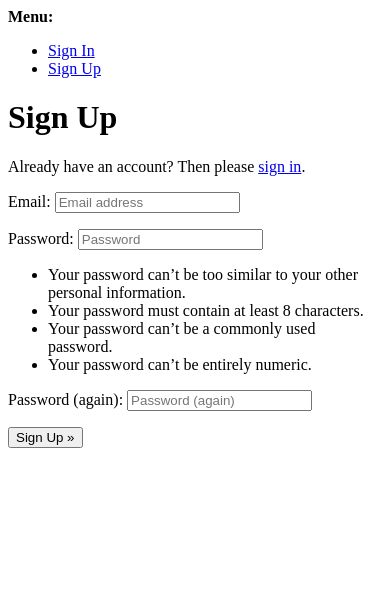
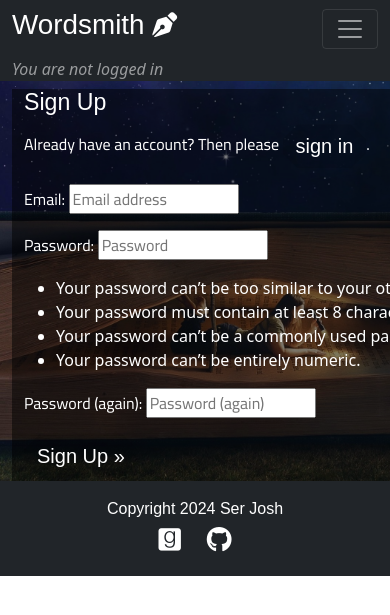
Before and after one commit to SerJosh/wordsmith, a Django app: page /accounts/signup/ in a window 390 px wide; the page is wider, and only the part inside the window is pictured. Shown: the top 615 px of that part. Run offline with Django 4.2, Linux system fonts and the light colour scheme; some libraries are stand-ins or nearby versions; some web fonts are replaced.

Commit message:
Style and make sign up/register responsive

```diff
--- a/static/css/style.css
+++ b/static/css/style.css
@@ -113,6 +113,19 @@ p {
     margin-top:2%;
  }
 
+ .form-lg-in {
+    width: 55rem;
+ }
+
+ .form-lg-out  {
+    width: 35rem;
+ }
+
+ .form-reg {
+    width: 55rem;
+    height:25rem;
+ }
+
 /* !!! */
 .big-story-card {
     background-color: rgba(0, 0, 0, 0.5)
--- a/templates/account/login.html
+++ b/templates/account/login.html
@@ -8,7 +8,7 @@
 
 {% block content %}
 <div class="container-fluid logged-img" style="background-image: url({% static 'images/bookstars.jpg' %}); background-size: cover;">
-<div class="container form text-white"  style="width: 55rem;">
+<div class="container form form-lg-in text-white" >
     <div class="row ">
             <h3>{% trans "Sign In" %}</h3>
 
--- a/templates/account/logout.html
+++ b/templates/account/logout.html
@@ -8,7 +8,7 @@
 
 {% block content %}
 <div class="container-fluid logged-img" style="background-image: url({% static 'images/bookstars.jpg' %}); background-size: cover;">
-    <div class="container form text-white"  style="width: 35rem;">
+    <div class="container form form-lg-out text-white">
     <div class="row">
             <h3>{% trans "Sign Out" %}</h3>
 
--- a/templates/account/signup.html
+++ b/templates/account/signup.html
@@ -1,21 +1,30 @@
-{% extends "account/base.html" %}
+{% extends "base.html" %}
+
+{% load static %}
 
 {% load i18n %}
 
 {% block head_title %}{% trans "Signup" %}{% endblock head_title %}
 
 {% block content %}
-<h1>{% trans "Sign Up" %}</h1>
+<div class="container-fluid logged-img" style="background-image: url({% static 'images/bookstars.jpg' %}); background-size: cover;">
+  <div class="container form form-reg text-white">
+    <div class="row ">
+<h3>{% trans "Sign Up" %}</h3>
 
-<p>{% blocktrans %}Already have an account? Then please <a href="{{ login_url }}">sign in</a>.{% endblocktrans %}</p>
-
+<p>{% blocktrans %}Already have an account? Then please <a class="btn btn-signup right btn-dark btn-welcome" href="{{ login_url }}">sign in</a>.{% endblocktrans %}</p>
+</div>
+<div class="row">
 <form class="signup" id="signup_form" method="post" action="{% url 'account_signup' %}">
   {% csrf_token %}
   {{ form.as_p }}
   {% if redirect_field_value %}
   <input type="hidden" name="{{ redirect_field_name }}" value="{{ redirect_field_value }}" />
   {% endif %}
-  <button type="submit">{% trans "Sign Up" %} &raquo;</button>
+  <button class="btn btn-signup right btn-dark btn-welcome" type="submit">{% trans "Sign Up" %} &raquo;</button>
 </form>
+</div>
+</div>
+</div>
 
 {% endblock content %}
--- a/wordsmith/settings.py
+++ b/wordsmith/settings.py
@@ -16,7 +16,7 @@ TEMPLATES_DIR = os.path.join(BASE_DIR, 'templates')
 SECRET_KEY = os.environ.get("SECRET_KEY")
 
 # SECURITY WARNING: don't run with debug turned on in production!
-DEBUG = True
+DEBUG = False
 
 ALLOWED_HOSTS = [ '8000-serjosh-wordsmith-hts3me9pyj5.ws-eu110.gitpod.io',
                 '.herokuapp.com']
```
